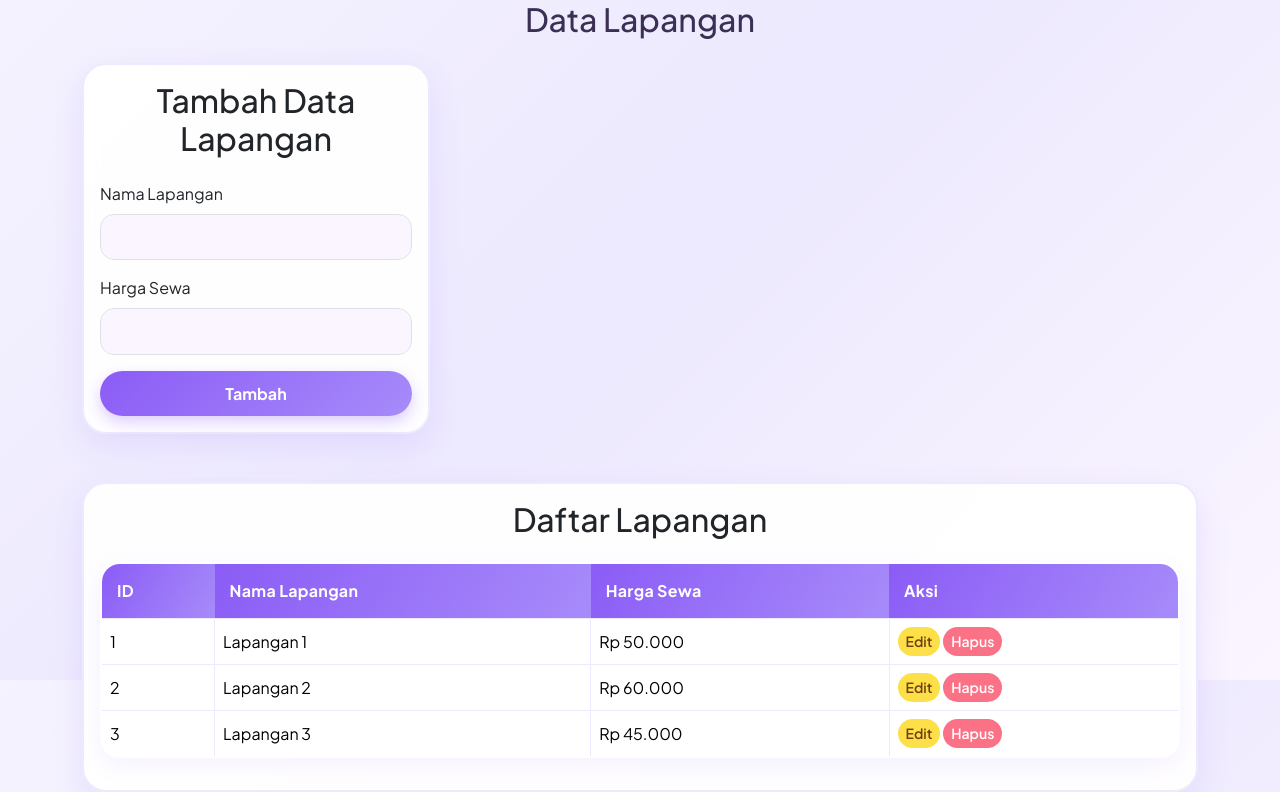
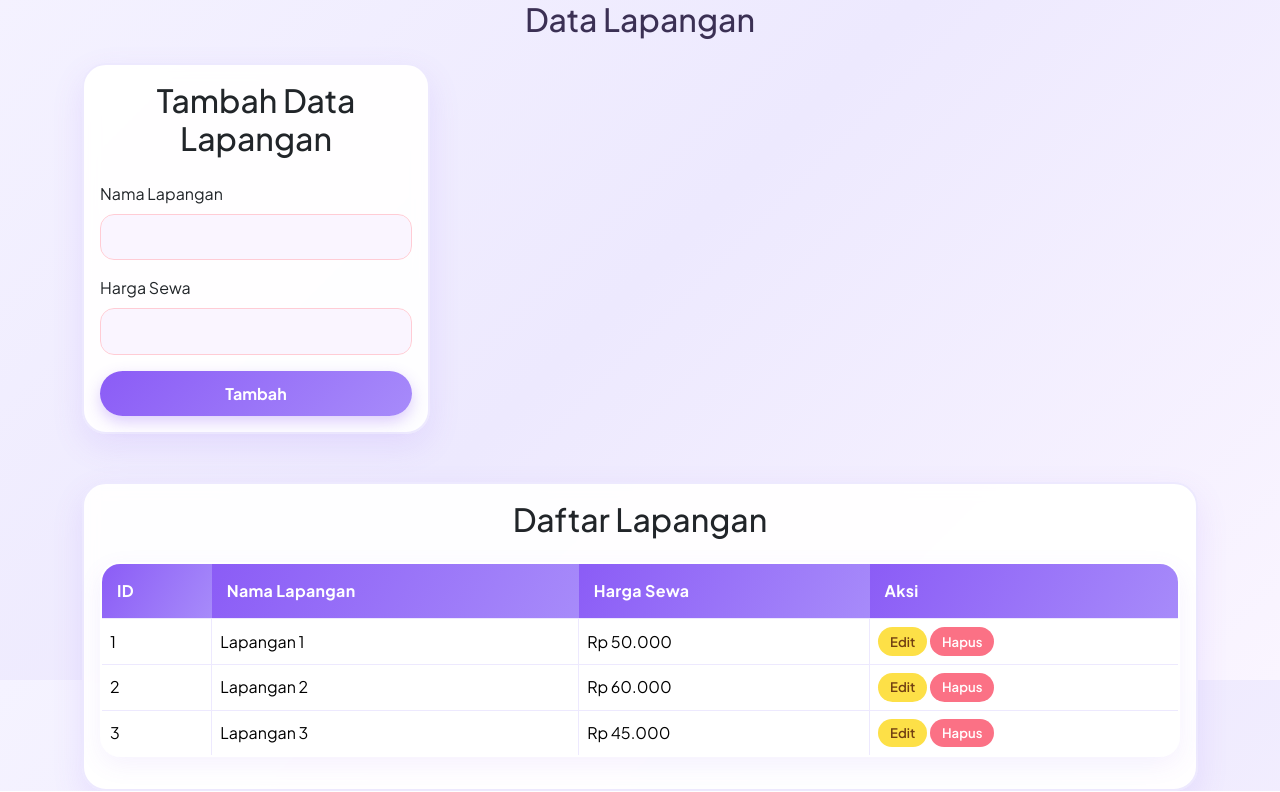
Before and after one commit to tebbity/projek-prak-pem-web-kel-4, a PHP site: page /lapangan.php in a window 1280 px wide. Shown: the part 120-912 px from the top of the page. Run offline with PHP 8.4, Linux system fonts and the light colour scheme.

Commit message:
menyeragamkan ukuran tombol aksi di tabel

```diff
--- a/style.css
+++ b/style.css
@@ -153,7 +153,7 @@ a:hover {
 /*Form Input*/
 .form-control, .form-select {
     border-radius: 14px !important;
-    border: 1.5px solid ffccd5 !important;
+    border: 1.5px solid #ffccd5 !important;
     padding: 0.65rem 1rem !important;
     background-color: #faf5ff !important;
     color: var(--text-dark) !important;
@@ -178,3 +178,9 @@ a:hover {
     background-color: #f5f3ff;
     display: none;
 }
+
+.table .btn,
+.btn-sm {
+    padding: 0.28rem 0.75rem !important;
+    font-size: 0.82rem !important;
+}
```
